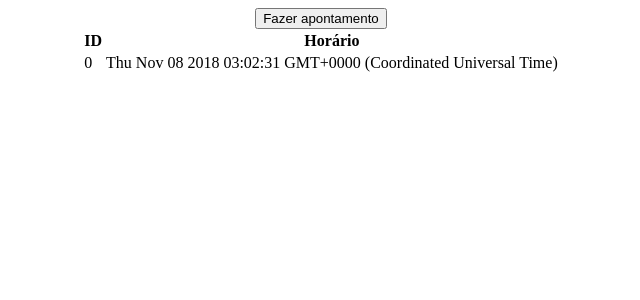
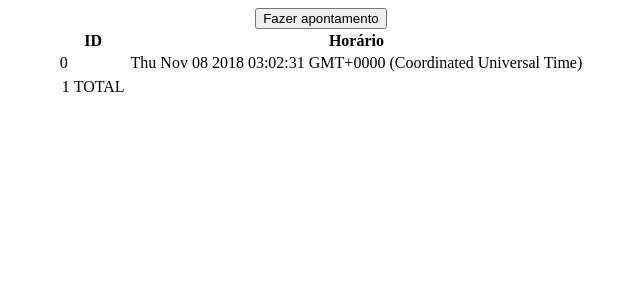
Before and after one commit to holzfallerhund/bater-horas, a React (Create React App) app: page / in a window 1280 px wide. Both pictures are taken after a click on the button "Fazer apontamento". Shown: the top 300 px of the page, without its empty margins (319-959 px from the left). Built offline with nearby package versions, Linux system fonts and the light colour scheme.

Commit message:
table footer

```diff
--- a/src/App.js
+++ b/src/App.js
@@ -7,6 +7,18 @@ const AppContainer = styled.div`
   justify-content: center;
   align-items: center;
 `
+
+const TableFooter = (props) => {
+  if( props.length > 0)
+    return (
+      <tfoot>
+        <tr>
+          <td>{ props.length }</td>
+          <td> TOTAL </td>
+        </tr>
+      </tfoot>
+  )
+}
 
 class App extends Component {
   state = {
@@ -52,6 +64,7 @@ class App extends Component {
               </tr>
             )
           }
+          { TableFooter(mockData) }
           </tbody>
         </table>
       </AppContainer>
```
